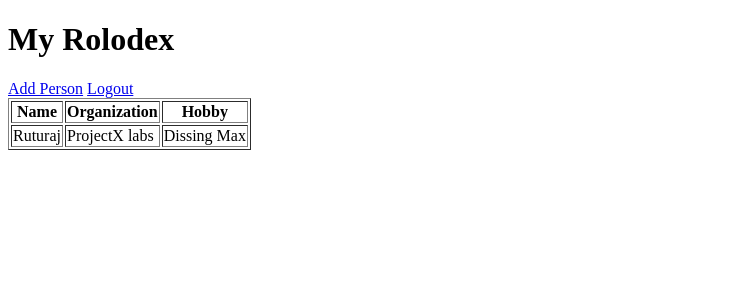
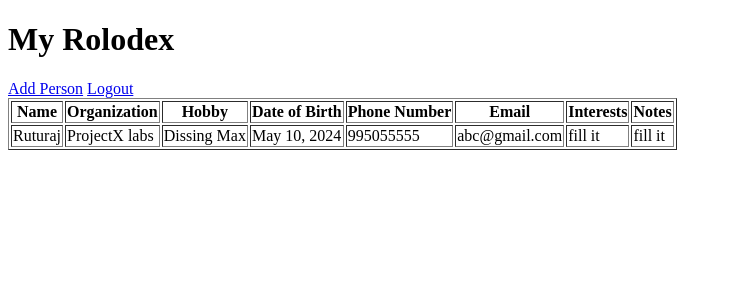
Before and after one commit to nithyaaprojectx/Rolodeck, a Django app: page / in a window 1280 px wide. Shown: the top 300 px of the page, without its empty margins (0-732 px from the left). Run offline with Django 5.2, Linux system fonts and the light colour scheme; a user stored in the database is signed in; data comes from the database, SQL or seed files in the repository; both versions use the stored data as it was after the commit.

Commit message:
update fields

```diff
--- a/rolodeck/rolodex/forms.py
+++ b/rolodeck/rolodex/forms.py
@@ -5,4 +5,4 @@ from .models import Person
 class PersonForm(forms.ModelForm):
     class Meta:
         model = Person
-        fields = ['name', 'organization', 'hobby']  # Add other fields as needed
+        fields = ['name', 'organization', 'hobby','date_of_birth','mail','phone_number','interests','notes']  # Add other fields as needed
--- a/rolodeck/rolodex/models.py
+++ b/rolodeck/rolodex/models.py
@@ -1,12 +1,17 @@
 # models.py
 from django.db import models
 from django.contrib.auth.models import User
-
+import datetime
 class Person(models.Model):
     user = models.ForeignKey(User, on_delete=models.CASCADE)
     name = models.CharField(max_length=100)
     organization = models.CharField(max_length=100)
     hobby = models.CharField(max_length=100)
+    date_of_birth = models.DateField(default=datetime.date.today)
+    phone_number = models.CharField(max_length=100, default="995055555")
+    mail = models.CharField(max_length=100,default="abc@gmail.com")
+    interests = models.CharField(max_length=100, default="fill it")
+    notes = models.CharField(max_length=100,default="fill it")
     # Add other details as needed
 
     def __str__(self):
--- a/rolodeck/rolodex/templates/registration/login.html
+++ b/rolodeck/rolodex/templates/registration/login.html
@@ -11,6 +11,7 @@
         {% csrf_token %}
         {{ form.as_p }}
         <button type="submit">Login</button>
+    </form>
     </form>
 
     <!-- Include CSRF token in JavaScript for AJAX requests -->
--- a/rolodeck/rolodex/templates/rolodex/home.html
+++ b/rolodeck/rolodex/templates/rolodex/home.html
@@ -15,6 +15,11 @@
                 <th>Name</th>
                 <th>Organization</th>
                 <th>Hobby</th>
+                <th>Date of Birth</th>
+                <th>Phone Number</th>
+                <th>Email</th>
+                <th>Interests</th>
+                <th>Notes</th>
             </tr>
         </thead>
         <tbody>
@@ -23,6 +28,11 @@
                 <td>{{ person.name }}</td>
                 <td>{{ person.organization }}</td>
                 <td>{{ person.hobby }}</td>
+                <td>{{ person.date_of_birth }}</td>
+                <td>{{ person.phone_number }}</td>
+                <td>{{ person.mail }}</td>
+                <td>{{ person.interests }}</td>
+                <td>{{ person.notes }}</td>
             </tr>
             {% endfor %}
         </tbody>
```
Also changed, not shown: rolodeck/db.sqlite3, rolodeck/rolodex/migrations/0002_person_date_of_birth_person_interests_person_mail_and_more.py (added).
